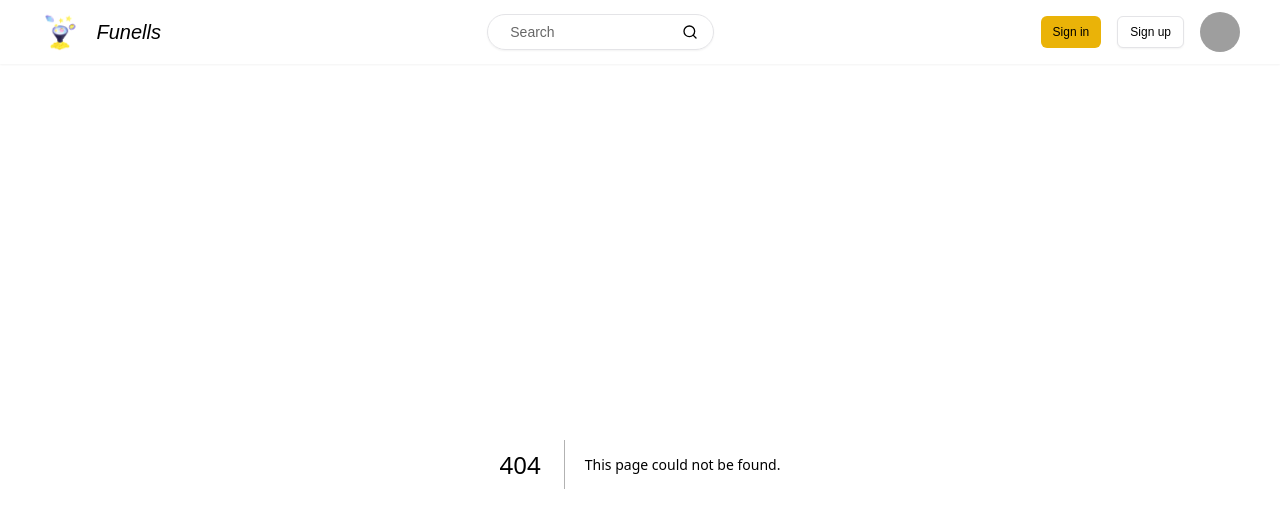
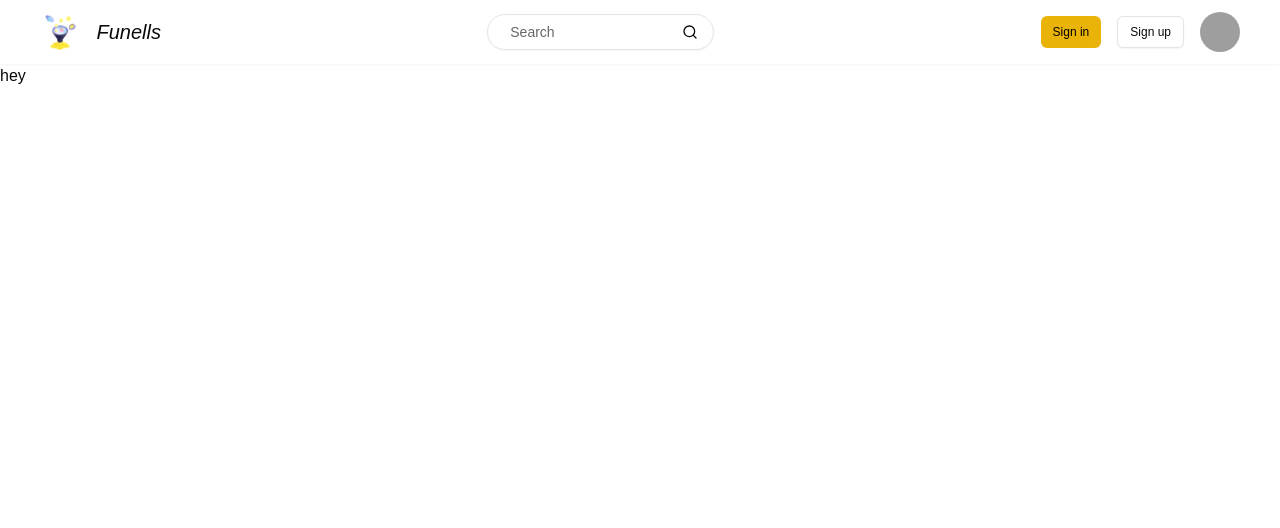
Before and after one commit to DammyOG/hoyahacks, a Next.js app in the folder frontend/: page /profile in a window 1280 px wide. Before the commit this address had no page. Shown: the top 528 px of the page. Built offline with nearby package versions, Linux system fonts and the light colour scheme; grey boxes are pictures that could not be loaded; what aws-amplify would draw is missing.

Commit message:
added a defaultprofile page

```diff
--- /dev/null
+++ b/frontend/src/app/profile/page.tsx
@@ -0,0 +1,14 @@
+import React from "react";
+
+interface Props {
+  // Define your props here, e.g.:
+  title?: string; // Optional prop
+}
+
+export default function Profile() {
+  return (
+    <div>
+      <h1>{'hey'}</h1>
+    </div>
+  )
+}
```
Also changed, not shown: 1 other file (tests, documents, lock files or other folders).
